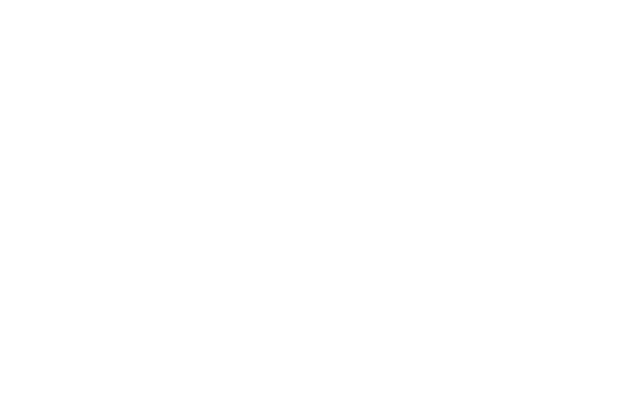
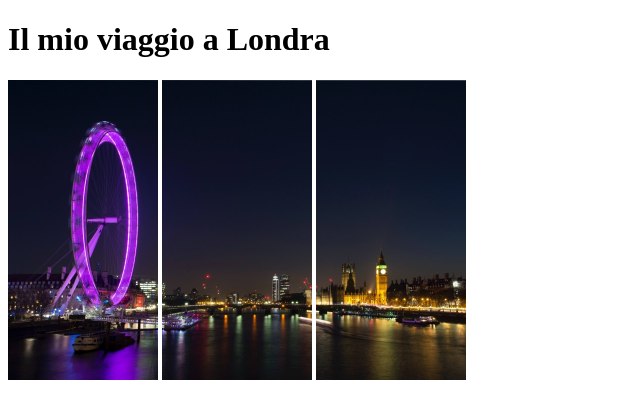
Before and after one commit to Carmine-Doronzo/html-london-trip, a plain HTML site: page index.html in a window 1280 px wide. Shown: the whole page, without its empty margins (0-640 px from the left). Drawn offline with Linux system fonts and the light colour scheme.

Commit message:
Aggiunta header e prime tre immagini

```diff
--- a/index.html
+++ b/index.html
@@ -6,6 +6,12 @@
     <title>Viaggio a Londra</title>
 </head>
 <body>
+    <header>
+        <h1>Il mio viaggio a Londra</h1>
+        <img src="./img/1.jpg" alt="" width="150px">
+        <img src="./img/2.jpg" alt="" width="150px">
+        <img src="./img/3.jpg" alt="" width="150px">
+    </header>
 
 </body>
 </html>
```
Also changed, not shown: img/1.jpg (added), img/2.jpg (added), img/3.jpg (added).
